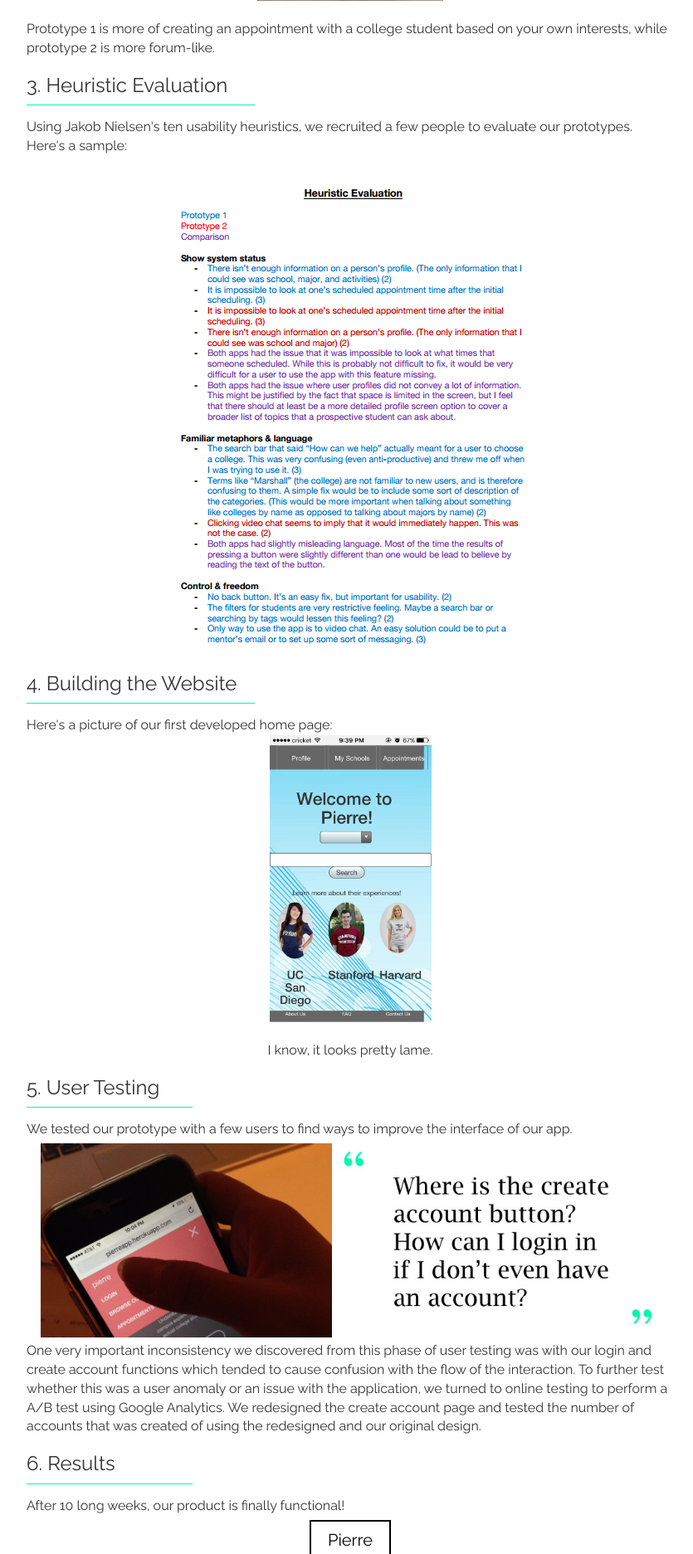
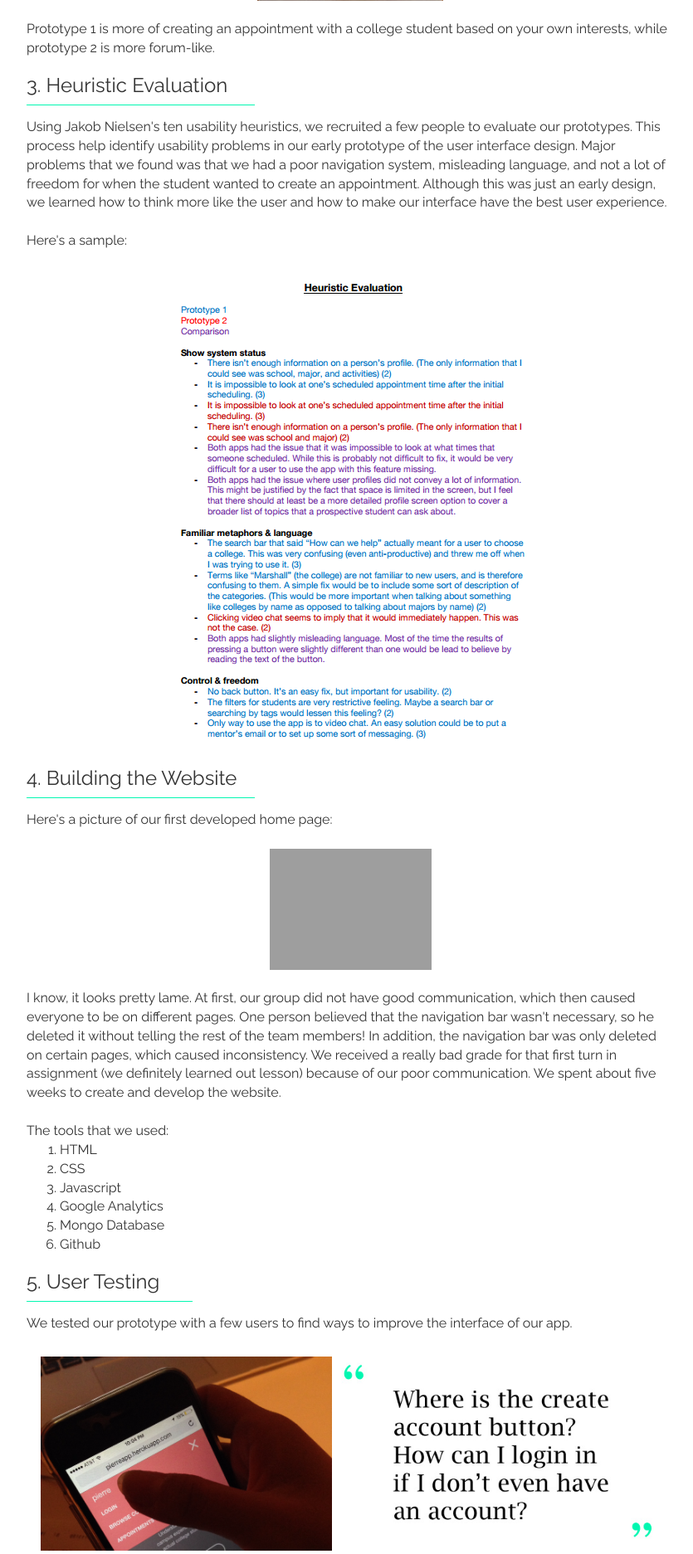
Before and after one commit to cynthiahong/portfolio, a Node server app: page /pierre in a window 1280 px wide. Shown: the part 2492-4365 px from the top of the page at 83% size, without its empty margins (218-1053 px from the left). Run offline with Node 20, Linux system fonts and the light colour scheme; some libraries are stand-ins or nearby versions; grey boxes are pictures that could not be loaded.

Commit message:
update process on all 3 projects

```diff
--- a/views/index.handlebars
+++ b/views/index.handlebars
@@ -48,7 +48,7 @@
     <p class="connect-2">
       <a href="mailto:c4hong@ucsd.edu"><img src="/images/email.png"> </a>
       <a href="https://github.com/cynthiahong"><img src="/images/github.png"></a>
-      <a href="#"><img src="/images/linkedin.png"></a>
+      <a href="https://www.linkedin.com/in/cynthia-hong-9a277490"><img src="/images/linkedin.png"></a>
     </center>
 </div>
 
--- a/views/layouts/layout.handlebars
+++ b/views/layouts/layout.handlebars
@@ -22,7 +22,7 @@
         <ul>
           <li><a href="/"class="hover"> HOME </a>
           <li><a href="/projects" id="nav2">ALL PROJECTS</a></li>
-          <li><a href="#" id="nav3"> RESUME </a></li>
+          <li><a href="https://drive.google.com/file/d/0B3wWHoAGKYTwOHI0VzJMcVNhSFk/view?usp=sharing" id="nav3"> RESUME </a></li>
 
         </ul>
       </nav>
@@ -48,7 +48,7 @@
     <div class="col-md-4">
       <a href="mailto:c4hong@ucsd.edu"><img src="/images/email.png"> </a>
       <a href="https://github.com/cynthiahong"><img src="/images/github.png"></a>
-      <a href="#"><img src="/images/linkedin.png"></a>
+      <a href="https://www.linkedin.com/in/cynthia-hong-9a277490"><img src="/images/linkedin.png"></a>
     </div>
   </div>
 </div>
--- a/views/pierre.handlebars
+++ b/views/pierre.handlebars
@@ -76,7 +76,14 @@
     <div class="divider3"> </div>
     <div class="project-description">
       Using Jakob Nielsen's ten usability heuristics, we
-      recruited a few people to evaluate our prototypes.
+      recruited a few people to evaluate our prototypes. This process help
+      identify usability problems in our early prototype of the user interface
+      design. Major problems that we found was that we had a poor navigation
+      system, misleading language, and not a lot of freedom for when
+      the student wanted to create an appointment. Although this was just an
+      early design, we learned how to think more like the user and how to make
+      our interface have the best user experience.
+    </br></br>
       Here's a sample: </br><center>
     <img src="/images/he.png"></center>
   </div>
@@ -86,11 +93,31 @@
   <h3> 4. Building the Website </h3>
   <div class="divider3"> </div>
   <div class="project-description">
-    Here's a picture of our first developed home page: </br> <center>
-  <img src="/images/home_1.png" width="25%">
-</br></br>I know, it looks pretty lame.
-  </center>
+    Here's a picture of our first developed home page: </br></br> <center>
 
+<img src="http://i1030.photobucket.com/albums/y365/cynthiahong/home_1_zpsbwfgadu1.png" width="25%"alt=" photo home_1_zpsbwfgadu1.png"/></a>
+<!--  <img src="/images/home_1.png" width="25%"> -->
+</br></br>  </center>
+I know, it looks pretty lame. At first, our group did not have
+good communication, which then caused everyone to be on different pages.
+One person believed that the navigation bar wasn't necessary, so he deleted
+it without telling the rest of the team members! In addition, the navigation
+bar was only deleted on certain pages, which caused inconsistency. We received
+a really bad grade for that first turn in assignment (we definitely learned
+out lesson) because of our poor communication. We spent about five weeks
+to create and develop the website.
+
+
+</br></br>
+The tools that we used:
+<ol>
+  <li> HTML </li>
+  <li> CSS </li>
+  <li> Javascript </li>
+  <li> Google Analytics </li>
+  <li> Mongo Database </li>
+  <li> Github </li>
+  </ol>
   </div>
 </div>
 
@@ -100,9 +127,11 @@
   <div class="project-description">
     We tested our prototype with a few users to find ways
     to improve the interface of our app.
+  </br></br>
     <center>
     <img src="/images/user_test1.png" width="45%">
     <img src="/images/user_quote.jpg" width="50%">
+  </br></br>
   </center>
     <div class="step-5-2">
     One very important inconsistency we discovered from this phase of user
@@ -113,6 +142,11 @@
      A/B test using Google Analytics. We redesigned the create
      account page and tested the number of accounts that was
      created of using the redesigned and our original design.
+     From our results, the redesigned page did not make a difference.
+     I learned that using Google Analytics was not very helpful as I
+     thought it would be, but I will probably give it another shot
+     on my next project. Data collection was very slow; they only
+     give results on the daily!
 
     </div>
   </div>
--- a/views/portfolio_project.handlebars
+++ b/views/portfolio_project.handlebars
@@ -53,7 +53,8 @@
    </br></br>
 
    <center>
-     <img src="/images/home_sketch.jpg" width="50%"> </center></br>
+     <img src="http://i1030.photobucket.com/albums/y365/cynthiahong/home_sketch_zpspvxuskv0.jpg" width="50%" alt=" photo home_sketch_zpspvxuskv0.jpg"/></a>
+     <!--<img src="/images/home_sketch.jpg" width="50%">--> </center></br>
     Then, I wireframed it on Balsamiq.
     You can view the whole sketch
     <a class="project-pdf" href="https://drive.google.com/file/d/0B3wWHoAGKYTwWjFXdm1mNms5Z2M/view?usp=sharing">here.</a>
```
Also changed, not shown: views/mobile_playlist.handlebars (+29 -8 lines).
